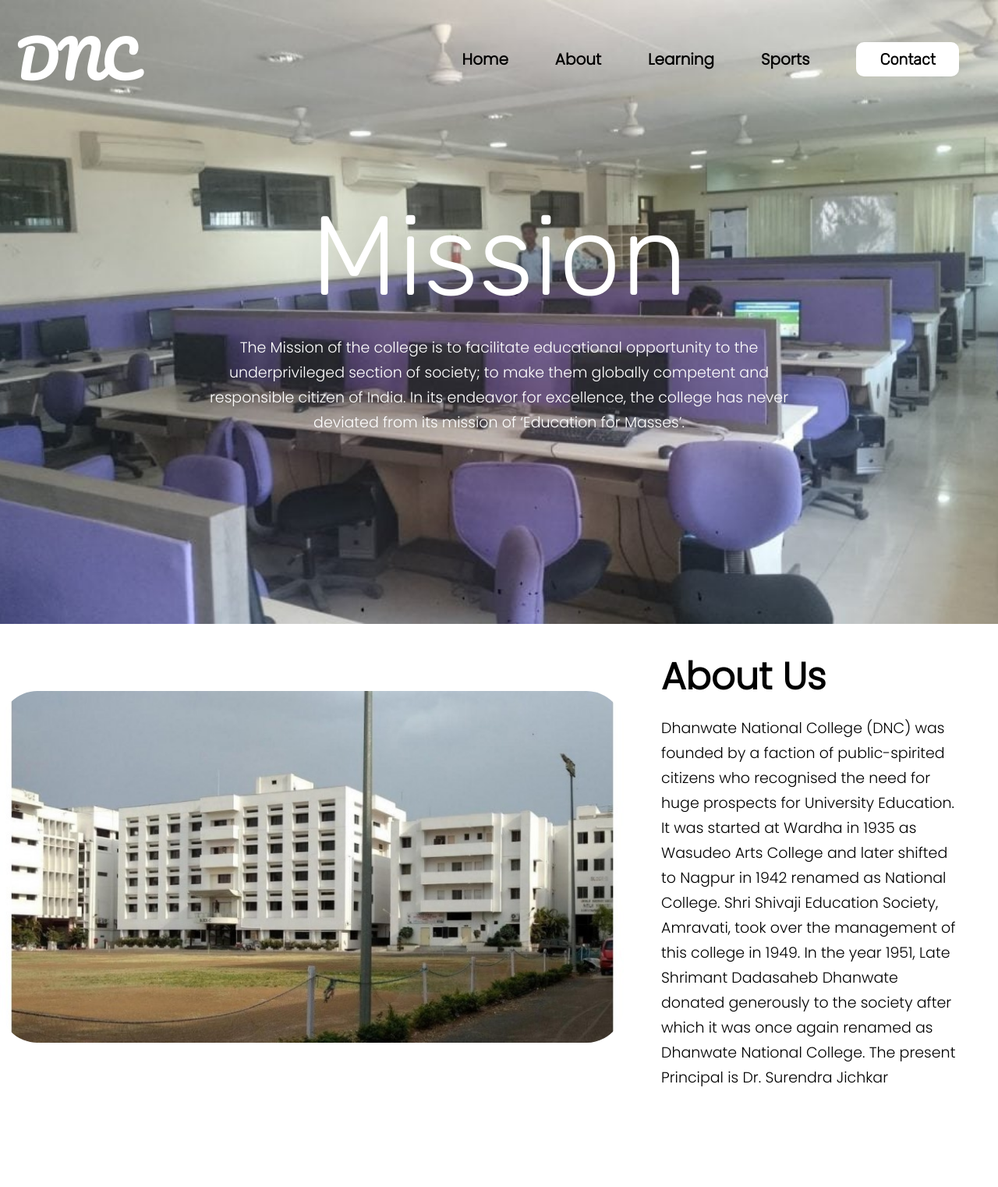
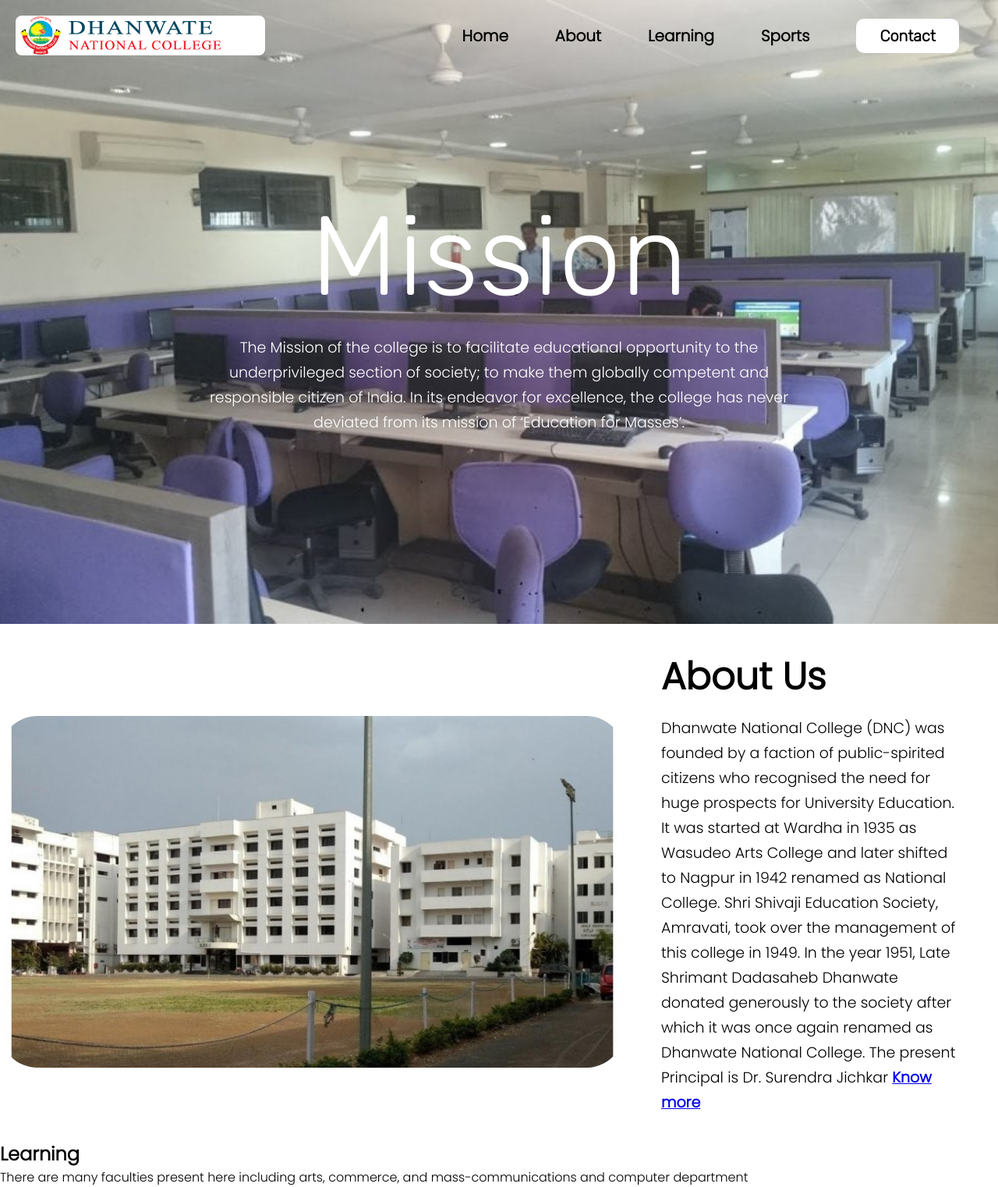
Before and after one commit to AmolShelke2/College-website, a plain HTML site: page index.html in a window 1280 px wide. Shown: the whole page at 78% size. Before the commit the page ends 1398 px from the top, so only its background shows below. Drawn offline with Linux system fonts and the light colour scheme.

Commit message:
Working on learning container

```diff
--- a/index.html
+++ b/index.html
@@ -10,7 +10,7 @@
   <body>
     <div class="header-container" id="home">
       <nav class="navbar">
-        <h1 class="logo">DNC</h1>
+        <img src="assets/logo-wide2.jpg" class="logo" alt="" />
         <ul class="nav-links">
           <li class="active"><a href="#home">Home</a></li>
           <li><a href="#about">About</a></li>
@@ -49,6 +49,7 @@
           Dadasaheb Dhanwate donated generously to the society after which it
           was once again renamed as Dhanwate National College. The present
           Principal is Dr. Surendra Jichkar
+          <a href="http://www.dhanwatenationalcollege.com/">Know more</a>
         </p>
       </div>
 
@@ -58,6 +59,16 @@
       </div>
     </div>
 
+    <div class="learning-container">
+      <div class="learning-text">
+        <h2>Learning</h2>
+        <p>
+          There are many faculties present here including arts, commerce, and
+          mass-communications and computer department
+        </p>
+      </div>
+    </div>
+
     <!-- JavaScript -->
     <script src="script.js"></script>
   </body>
--- a/style.css
+++ b/style.css
@@ -32,9 +32,8 @@
 }
 
 .logo {
-  font-family: "Pacifico", sans-serif;
-  font-size: 4rem;
-  color: #fff;
+  width: 20rem;
+  border-radius: 8px;
 }
 
 ul {
@@ -129,6 +128,11 @@
   line-height: 2rem;
   font-size: 19px;
   margin-right: 3rem;
+  margin-bottom: 2rem;
+}
+
+.about-text p a {
+  font-weight: bold;
 }
 
 .clg-image {
```
Also changed, not shown: assets/logo-wide2.jpg (added).
